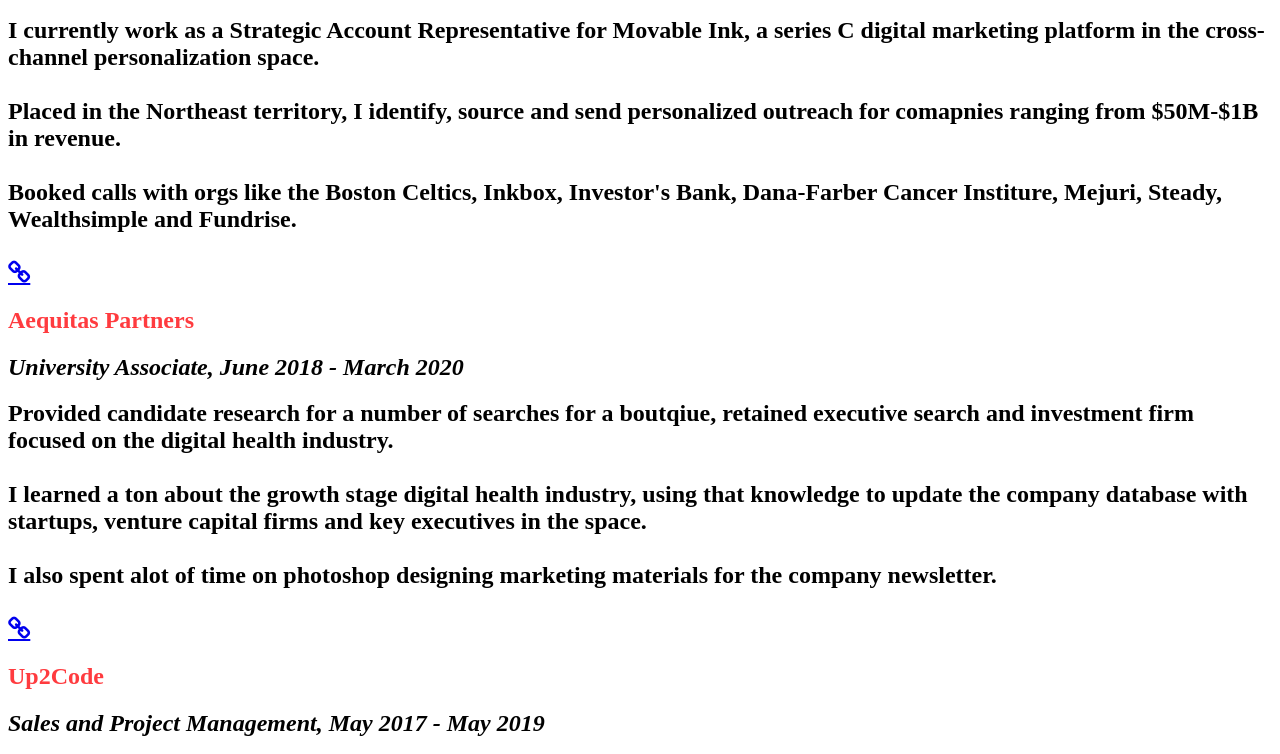
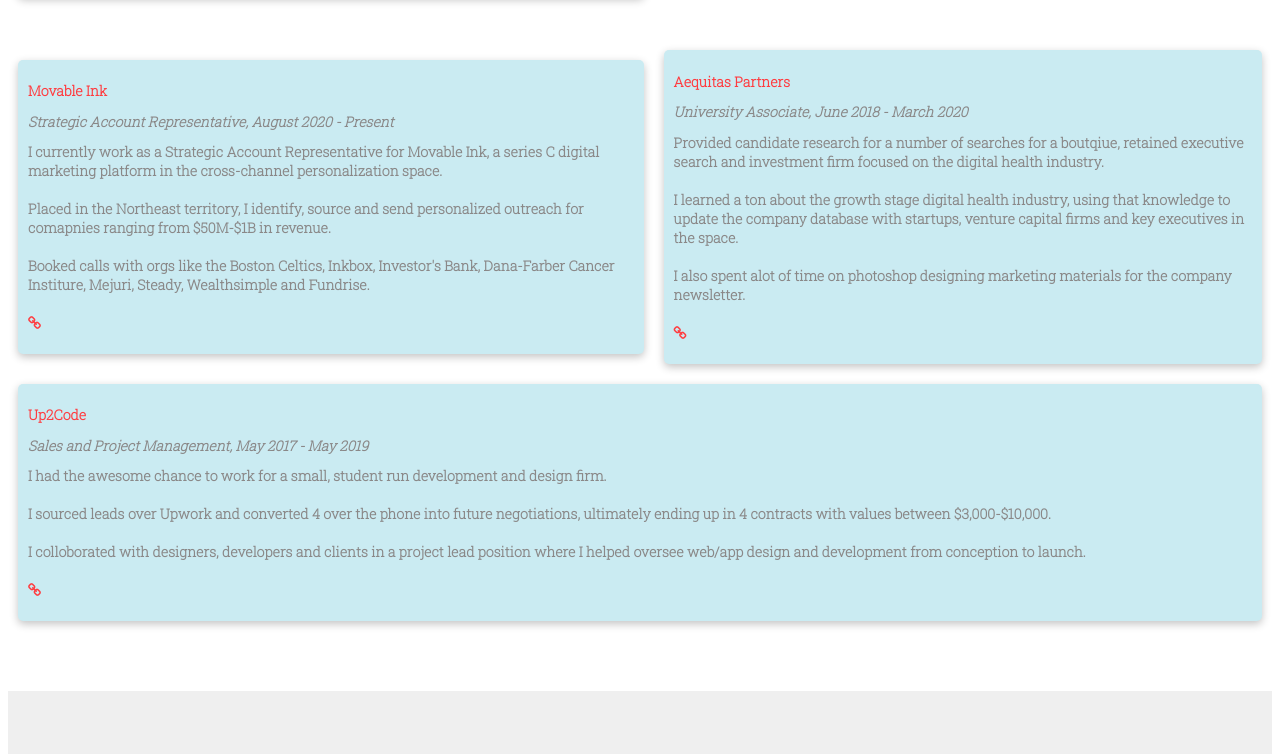
Before and after one commit to dajoajo24/me, a plain HTML site: page index.html in a window 1280 px wide. Shown: the part 607-1361 px from the top of the page. Drawn offline with nearby package versions, Linux system fonts and the light colour scheme; files that its build step writes are made by us from their sources; the site is published under a folder, as on GitHub Pages, so addresses that start at the root find nothing.

Commit message:
Update index.html

```diff
--- a/index.html
+++ b/index.html
@@ -2,7 +2,7 @@
 <html>
 <head>
 <head>
-<link rel="stylesheet"   href="/dajoajo24/me/css/stylesheet.css">
+<link rel="stylesheet"   href="dajoajo24/me/css/stylesheet.css">
 
 <link rel="stylesheet" href="https://cdnjs.cloudflare.com/ajax/libs/font-awesome/4.7.0/css/font-awesome.min.css">
 
```
